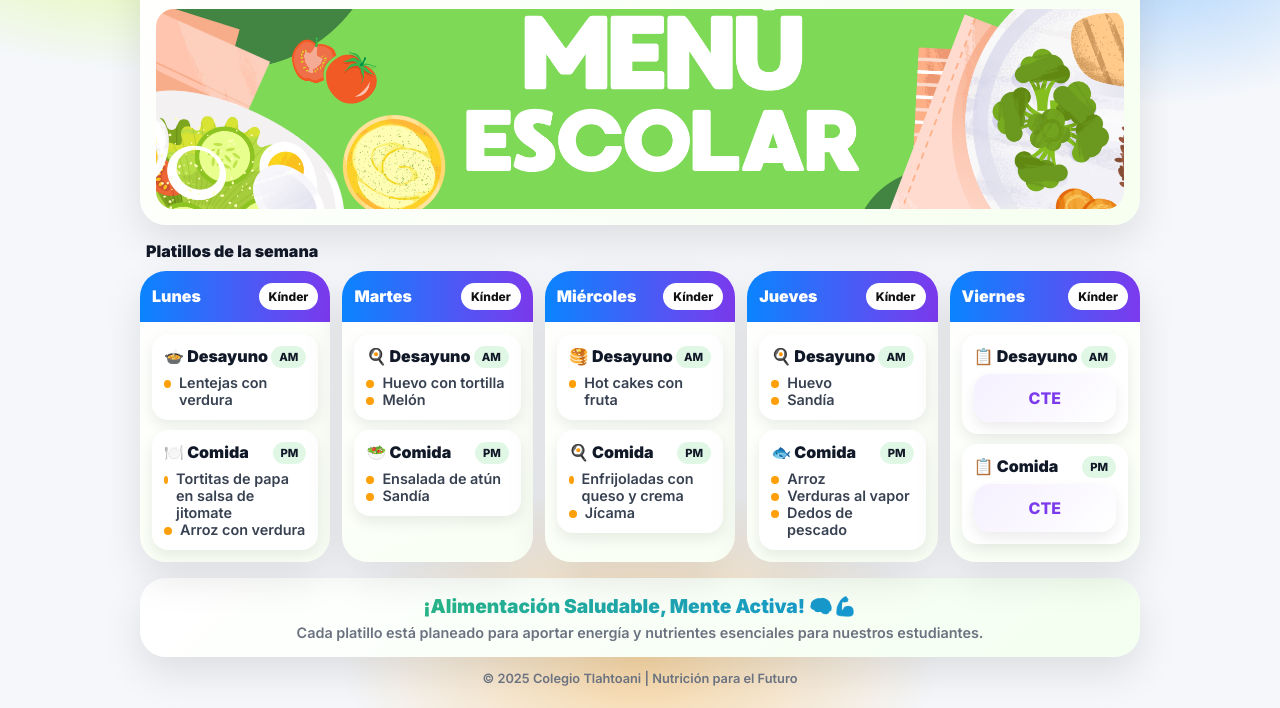
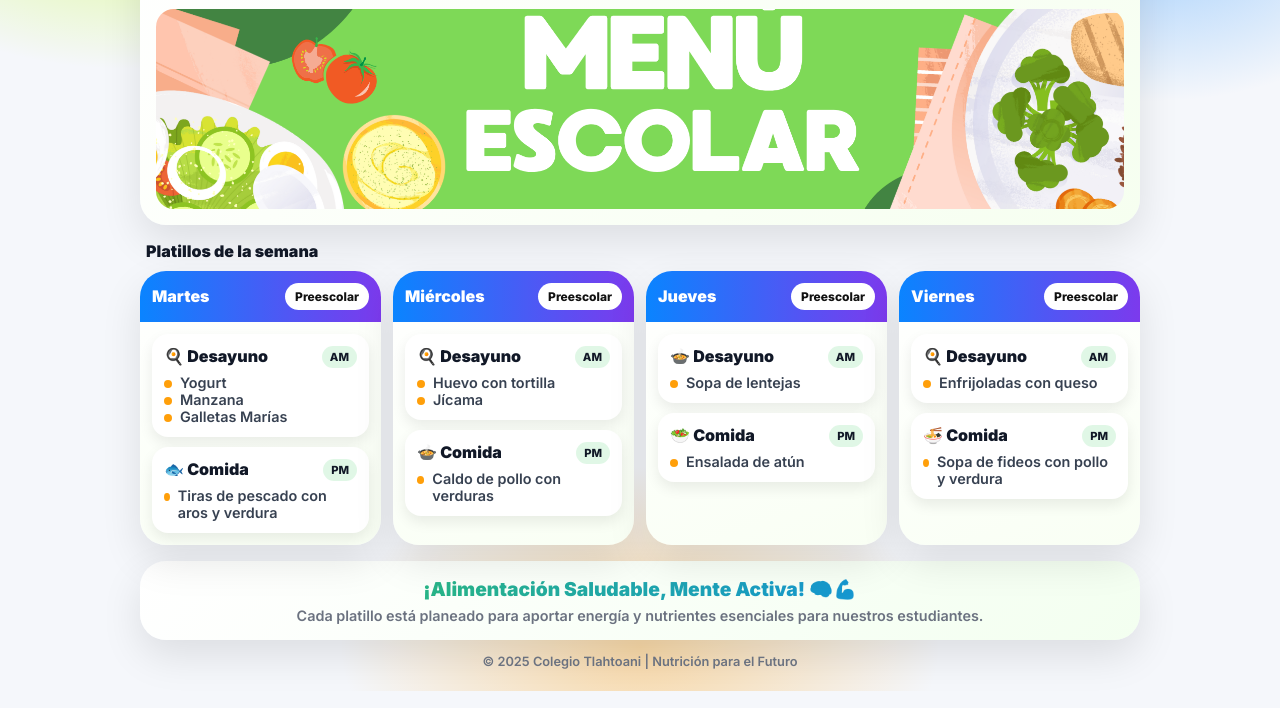
Before and after one commit to colegiotlahtoani/MEN-KINDER, a plain HTML site: page index.html in a window 1280 px wide. Shown: the part 200-908 px from the top of the page. Drawn offline with Linux system fonts and the light colour scheme.

Commit message:
Update index.html

```diff
--- a/index.html
+++ b/index.html
@@ -3,7 +3,7 @@
 <head>
 <meta charset="utf-8" />
 <meta name="viewport" content="width=device-width,initial-scale=1" />
-<title>Colegio Tlahtoani – Menú Escolar Kínder</title>
+<title>Colegio Tlahtoani – Menú Escolar Preescolar</title>
 
 <link rel="preconnect" href="https://fonts.googleapis.com" />
 <link rel="preconnect" href="https://fonts.gstatic.com" crossorigin />
@@ -123,7 +123,7 @@ body{
 
 .menu-grid{display:grid;gap:12px;}
 @media(min-width:640px){.menu-grid{grid-template-columns:repeat(2,1fr);}}
-@media(min-width:960px){.menu-grid{grid-template-columns:repeat(5,1fr);}}
+@media(min-width:960px){.menu-grid{grid-template-columns:repeat(4,1fr);}}
 
 .day-card{
   background:linear-gradient(160deg,#ffffff,#f9fff4);
@@ -190,16 +190,6 @@ body{
   margin-top:6px;
 }
 
-.special{
-  text-align:center;
-  font-weight:800;
-  color:var(--purple);
-  padding:14px 8px;
-  background:linear-gradient(135deg,#f5f0ff,#fff);
-  border-radius:16px;
-  box-shadow:0 6px 14px rgba(0,0,0,.08);
-}
-
 .nutricion{
   margin-top:16px;
   background:linear-gradient(135deg,#ffffff,#f3fff0);
@@ -244,7 +234,7 @@ footer{
       </div>
       <div>
         <div class="school">Colegio Tlahtoani</div>
-        <div class="subtitle">Menú Escolar – Kínder</div>
+        <div class="subtitle">Menú Escolar – Preescolar</div>
       </div>
     </div>
   </div>
@@ -252,7 +242,7 @@ footer{
   <section class="hero">
     <div class="hero-inner">
       <div class="hero-title">
-        <h1>Menú Kínder</h1>
+        <h1>Menú Preescolar</h1>
         <div class="badge">🧠💪 Alimentación saludable</div>
       </div>
       <div class="cover">
@@ -268,84 +258,65 @@ footer{
 
     <div class="menu-grid">
 
-      <!-- LUNES -->
-      <div class="day-card">
-        <div class="day-top">Lunes <span class="mini-tag">Kínder</span></div>
-        <div class="content">
-          <div class="block">
-            <div class="block-title">🍲 Desayuno <span class="pill">AM</span></div>
-            <div class="item"><span class="bullet"></span>Lentejas con verdura</div>
-          </div>
-          <div class="block">
-            <div class="block-title">🍽️ Comida <span class="pill">PM</span></div>
-            <div class="item"><span class="bullet"></span>Tortitas de papa en salsa de jitomate</div>
-            <div class="item"><span class="bullet"></span>Arroz con verdura</div>
-          </div>
-        </div>
-      </div>
-
       <!-- MARTES -->
       <div class="day-card">
-        <div class="day-top">Martes <span class="mini-tag">Kínder</span></div>
+        <div class="day-top">Martes <span class="mini-tag">Preescolar</span></div>
         <div class="content">
           <div class="block">
             <div class="block-title">🍳 Desayuno <span class="pill">AM</span></div>
-            <div class="item"><span class="bullet"></span>Huevo con tortilla</div>
-            <div class="item"><span class="bullet"></span>Melón</div>
+            <div class="item"><span class="bullet"></span>Yogurt</div>
+            <div class="item"><span class="bullet"></span>Manzana</div>
+            <div class="item"><span class="bullet"></span>Galletas Marías</div>
           </div>
           <div class="block">
-            <div class="block-title">🥗 Comida <span class="pill">PM</span></div>
-            <div class="item"><span class="bullet"></span>Ensalada de atún</div>
-            <div class="item"><span class="bullet"></span>Sandía</div>
+            <div class="block-title">🐟 Comida <span class="pill">PM</span></div>
+            <div class="item"><span class="bullet"></span>Tiras de pescado con aros y verdura</div>
           </div>
         </div>
       </div>
 
       <!-- MIÉRCOLES -->
       <div class="day-card">
-        <div class="day-top">Miércoles <span class="mini-tag">Kínder</span></div>
+        <div class="day-top">Miércoles <span class="mini-tag">Preescolar</span></div>
         <div class="content">
           <div class="block">
-            <div class="block-title">🥞 Desayuno <span class="pill">AM</span></div>
-            <div class="item"><span class="bullet"></span>Hot cakes con fruta</div>
+            <div class="block-title">🍳 Desayuno <span class="pill">AM</span></div>
+            <div class="item"><span class="bullet"></span>Huevo con tortilla</div>
+            <div class="item"><span class="bullet"></span>Jícama</div>
           </div>
           <div class="block">
-            <div class="block-title">🍳 Comida <span class="pill">PM</span></div>
-            <div class="item"><span class="bullet"></span>Enfrijoladas con queso y crema</div>
-            <div class="item"><span class="bullet"></span>Jícama</div>
+            <div class="block-title">🍲 Comida <span class="pill">PM</span></div>
+            <div class="item"><span class="bullet"></span>Caldo de pollo con verduras</div>
           </div>
         </div>
       </div>
 
       <!-- JUEVES -->
       <div class="day-card">
-        <div class="day-top">Jueves <span class="mini-tag">Kínder</span></div>
+        <div class="day-top">Jueves <span class="mini-tag">Preescolar</span></div>
         <div class="content">
           <div class="block">
-            <div class="block-title">🍳 Desayuno <span class="pill">AM</span></div>
-            <div class="item"><span class="bullet"></span>Huevo</div>
-            <div class="item"><span class="bullet"></span>Sandía</div>
+            <div class="block-title">🍲 Desayuno <span class="pill">AM</span></div>
+            <div class="item"><span class="bullet"></span>Sopa de lentejas</div>
           </div>
           <div class="block">
-            <div class="block-title">🐟 Comida <span class="pill">PM</span></div>
-            <div class="item"><span class="bullet"></span>Arroz</div>
-            <div class="item"><span class="bullet"></span>Verduras al vapor</div>
-            <div class="item"><span class="bullet"></span>Dedos de pescado</div>
+            <div class="block-title">🥗 Comida <span class="pill">PM</span></div>
+            <div class="item"><span class="bullet"></span>Ensalada de atún</div>
           </div>
         </div>
       </div>
 
       <!-- VIERNES -->
       <div class="day-card">
-        <div class="day-top">Viernes <span class="mini-tag">Kínder</span></div>
+        <div class="day-top">Viernes <span class="mini-tag">Preescolar</span></div>
         <div class="content">
           <div class="block">
-            <div class="block-title">📋 Desayuno <span class="pill">AM</span></div>
-            <div class="special">CTE</div>
+            <div class="block-title">🍳 Desayuno <span class="pill">AM</span></div>
+            <div class="item"><span class="bullet"></span>Enfrijoladas con queso</div>
           </div>
           <div class="block">
-            <div class="block-title">📋 Comida <span class="pill">PM</span></div>
-            <div class="special">CTE</div>
+            <div class="block-title">🍜 Comida <span class="pill">PM</span></div>
+            <div class="item"><span class="bullet"></span>Sopa de fideos con pollo y verdura</div>
           </div>
         </div>
       </div>
```
